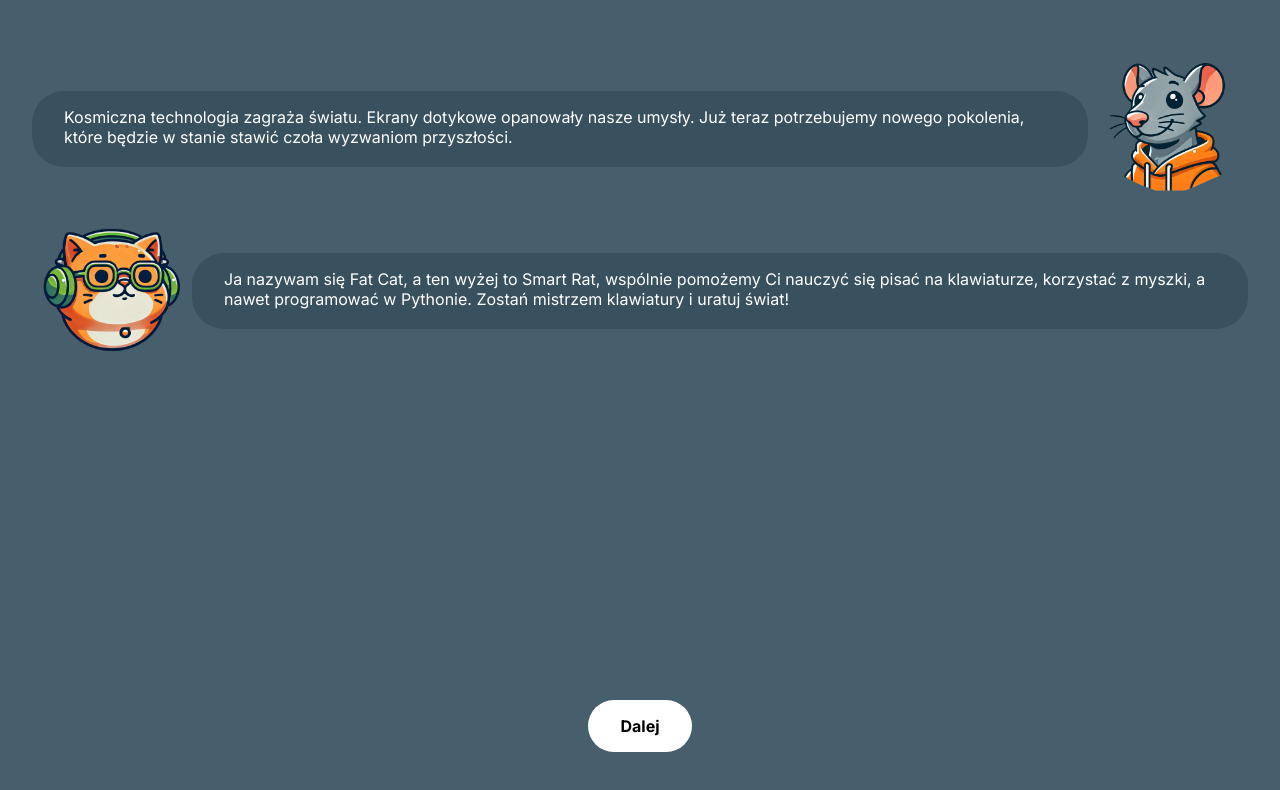
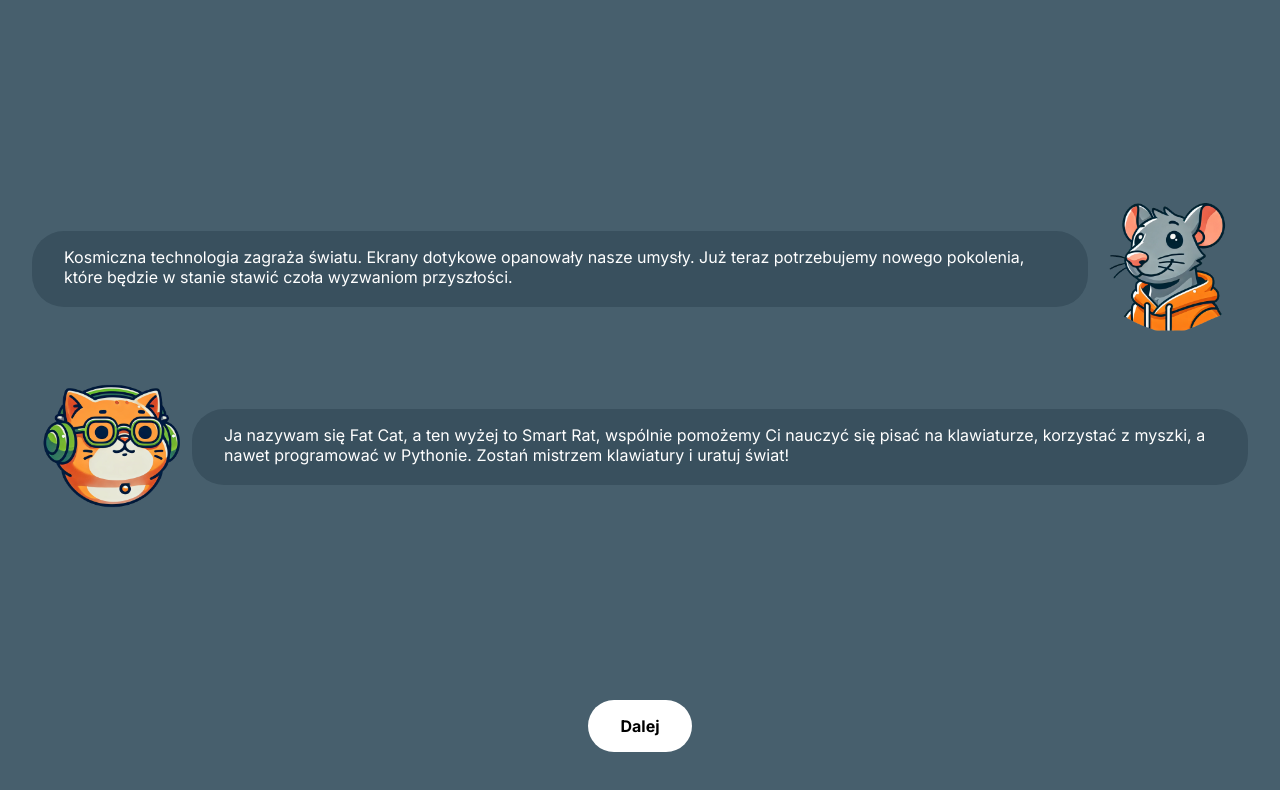
Before and after one commit to ylfe-dev/CorpAcademy, a React (Vite) app in the folder frontend/: page / in a window 1280 px wide. Shown: the top 790 px of the page. Built offline with nearby package versions, Linux system fonts and the light colour scheme.

Commit message:
justify me

```diff
--- a/frontend/src/components/Scene/scene.scss
+++ b/frontend/src/components/Scene/scene.scss
@@ -10,6 +10,11 @@
     }
 
     .content {
+        display: flex;
+        flex-direction: column;
+        gap: 1rem;
+        justify-content: center;
+
         flex: 1;
     }
 
```
